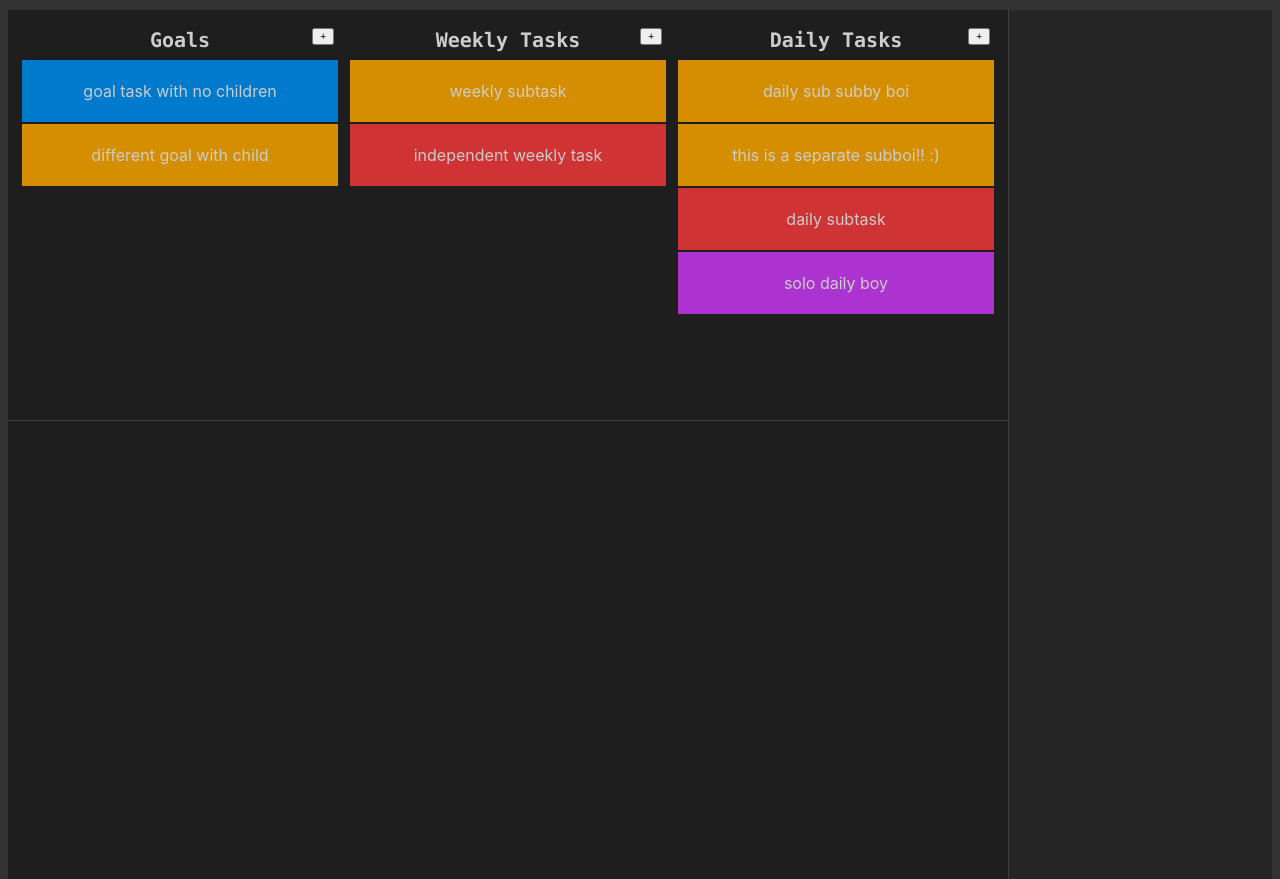
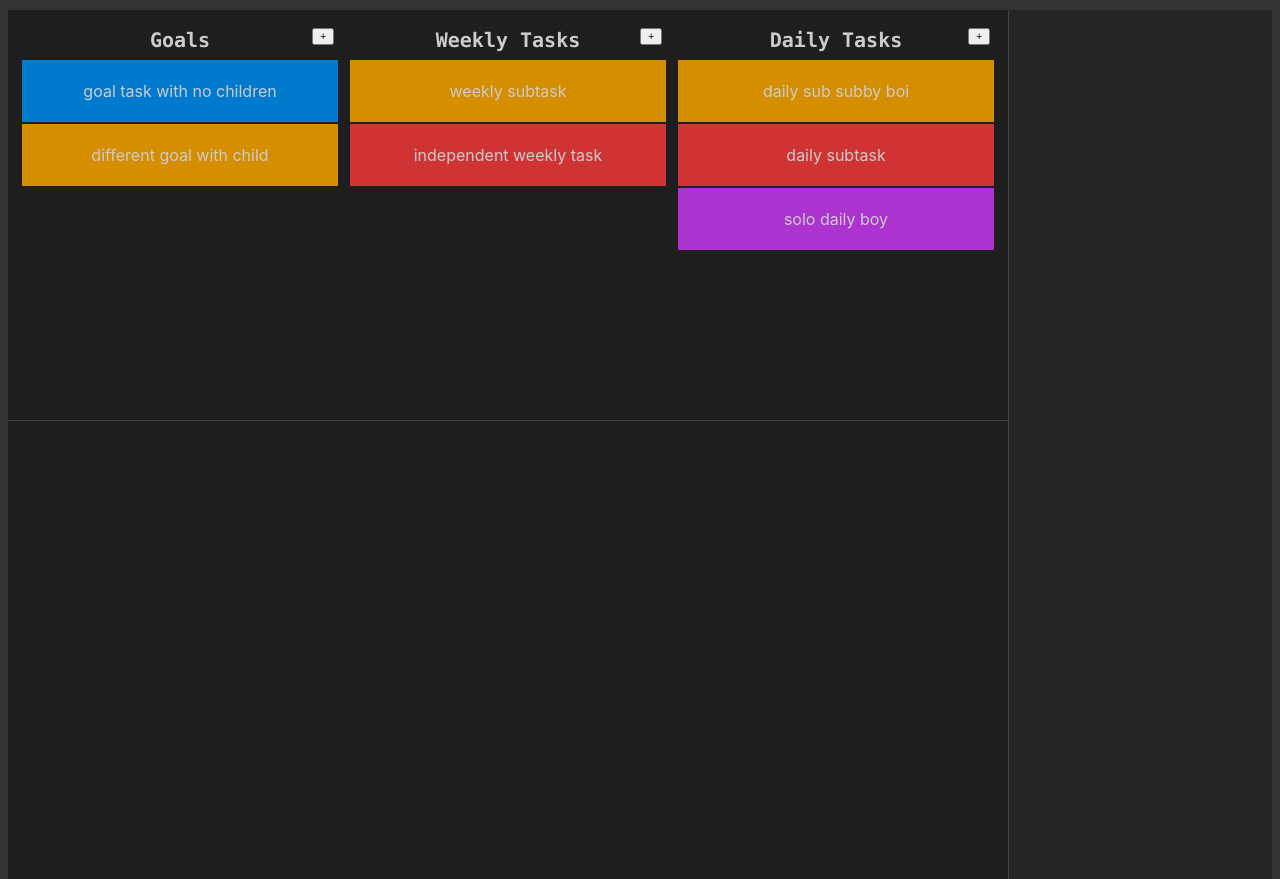
Before and after one commit to AlexJohnKennedy/TrackYourTodos, a React (Create React App) app: page / in a window 1280 px wide. Built offline with nearby package versions, Linux system fonts and the light colour scheme.

Commit message:
bloop bleep

```diff
--- a/src/interactionLayer/dummy/dummyDataModel.js
+++ b/src/interactionLayer/dummy/dummyDataModel.js
@@ -11,7 +11,9 @@ export function GetActiveTaskObject() {
     let goaltask2 = tasklist.CreateNewIndependentTask('different goal with child', Category.Goal, ColourIdTracker.useNextColour());
     let subtask = tasklist.CreateNewSubtask('weekly subtask', goaltask2);
     tasklist.CreateNewSubtask('daily sub subby boi', subtask);
-    tasklist.CreateNewSubtask('this is a separate subboi!! :)', subtask);
+    //tasklist.CreateNewSubtask('this is a separate subboi!! :)', subtask);
+    //let subtask2 = tasklist.CreateNewSubtask('MEMEMEMEMEMES', goaltask2);
+    //tasklist.CreateNewSubtask('A B C D E F G H I J K L M N O P', subtask2);
 
     // Create a weekly task with one daily subtask.
     let weektask2 = tasklist.CreateNewIndependentTask('independent weekly task', Category.Weekly, ColourIdTracker.useNextColour());
```
